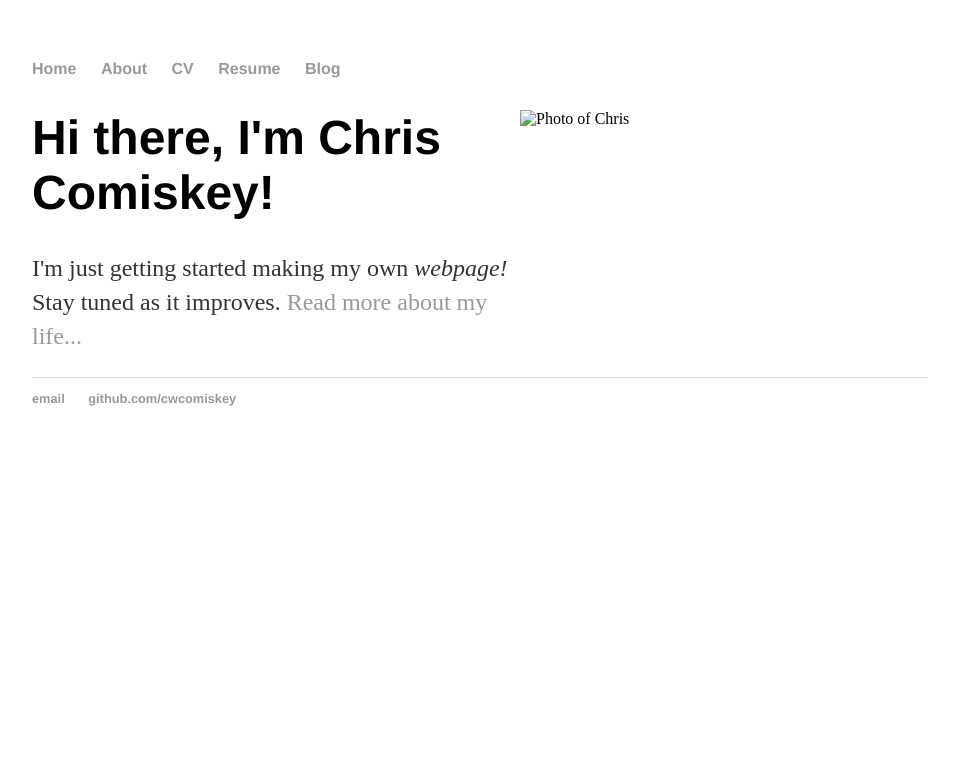
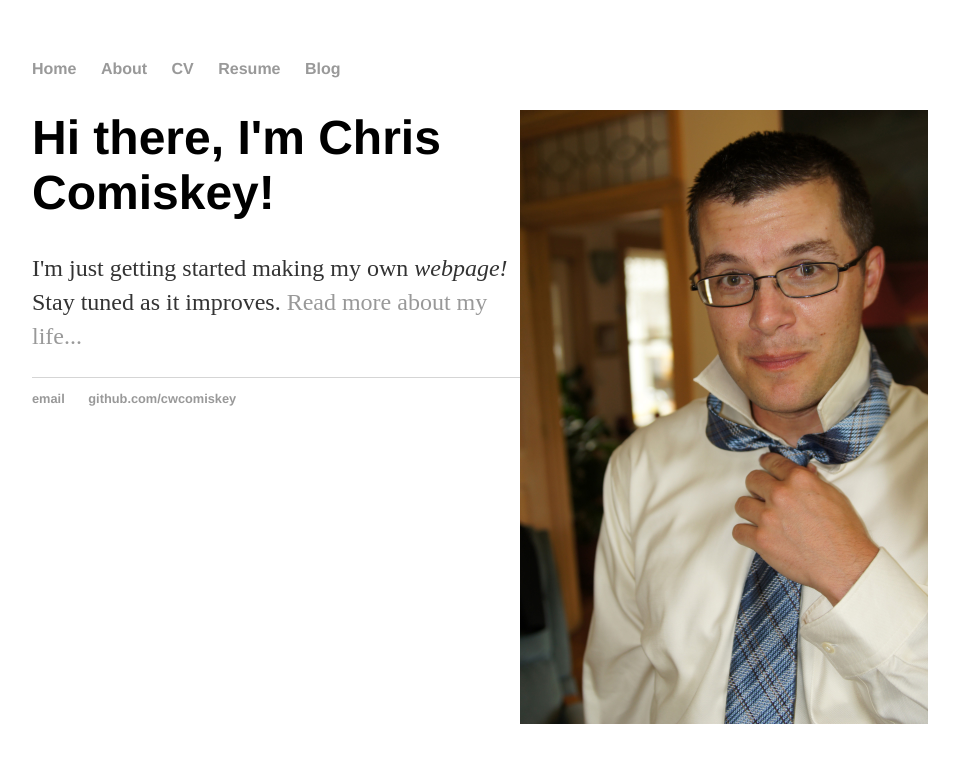
Before and after one commit to cwcomiskey/cwcomiskey.github.io, a Jekyll site: the page built from index.html, in a window 1280 px wide. Shown: the top 763 px of the page, without its empty margins (160-1119 px from the left). Built offline with Jekyll 4.4.1, drawn with Linux system fonts in a browser that asks for light colours.

Commit message:
Update index.html

```diff
--- a/index.html
+++ b/index.html
@@ -3,7 +3,7 @@ layout: default
 title: Chris Comiskey, Statistician
 ---
 <div class="blurb">
-	<img src="images/GettingReady.jpg" alt="Photo of Chris" id="pic" align = "right" style="width:408px;height:614px;"/>
+	<img src="GettingReady.jpg" alt="Photo of Chris" id="pic" align = "right" style="width:408px;height:614px;"/>
 	<h1>Hi there, I'm Chris Comiskey!</h1>
 	<p>I'm just getting started making my own <em>webpage!</em>
 		Stay tuned as it improves. <a href="/about">Read more about my life...</a></p>
```
